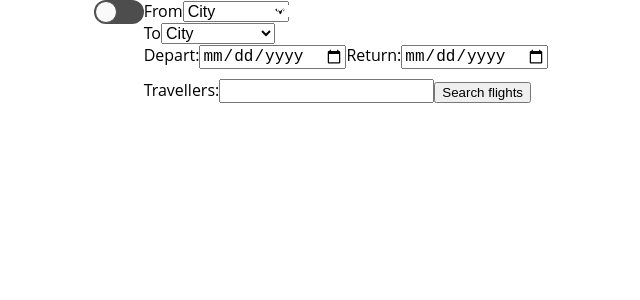
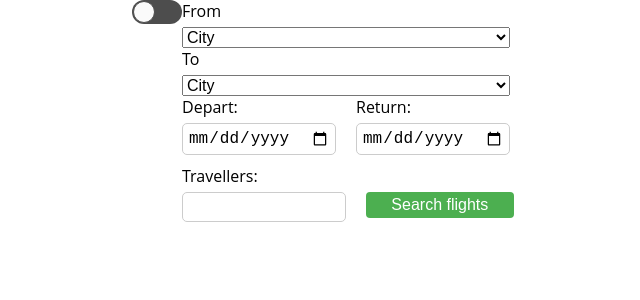
Before and after one commit to rachelnewby/destination-unknown, a React (Create React App) app in the folder frontend/: page / in a window 1280 px wide. Shown: the top 300 px of the page, without its empty margins (309-949 px from the left). Built offline with nearby package versions, Linux system fonts and the light colour scheme.

Commit message:
form completed

```diff
--- a/frontend/src/components/form/form.css
+++ b/frontend/src/components/form/form.css
@@ -2,6 +2,48 @@
   display: flex;
   flex-wrap: wrap;
   justify-content: space-between;
+}
+
+.form__col {
+  flex: 1 1 0;
+  display: flex;
+  flex-direction: column;
+  margin-right: 20px;
+}
+
+.form__col:last-of-type {
+  margin-right: 0;
+}
+
+.form__col label {
+  font-size: 16px;
+  width: 100%;
+  margin-bottom: 5px;
+}
+
+.form__col input {
+  font-size: 16px;
+  width: 100%;
+  padding: 5px;
+  border-radius: 5px;
+  border: 1px solid #ccc;
+  box-sizing: border-box;
+}
+
+.form__col > button {
+  width: 90%;
+  background-color: #4CAF50; /* Change this to the desired color */
+  color: white;
+  padding: 4px;
+  border: none;
+  border-radius: 4px;
+  cursor: pointer;
+  font-size: 16px;
+  margin-top: 22px;
+}
+
+.form__col > button:hover {
+  background-color: #3e8e41; /* Change this to the desired hover color */
 }
 
 .form__row {
--- a/frontend/src/components/form/form.js
+++ b/frontend/src/components/form/form.js
@@ -97,7 +97,7 @@ function FlightForm() {
   };
   return (
     <main>
-            <div class="wrapper">
+        <div class="wrapper">
               <form onSubmit={handleSubmit}>
                   <div class="form__col">
                     <label>From</label>
@@ -188,7 +188,7 @@ function FlightForm() {
                 <div className="gallery">
                   {city && <Gallery goatData={city} />}
                 </div>
-          </div>
+        </div>
     </main>
   );
 }
```
